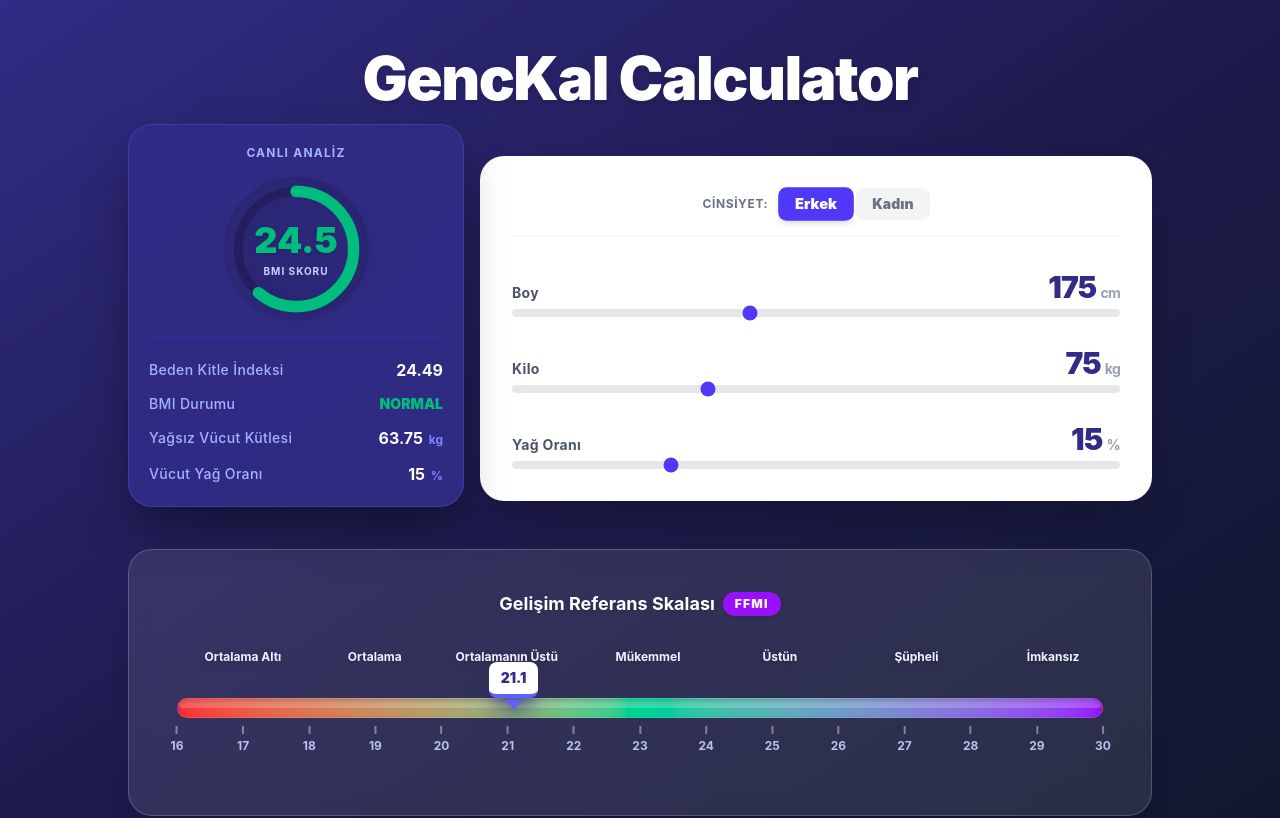
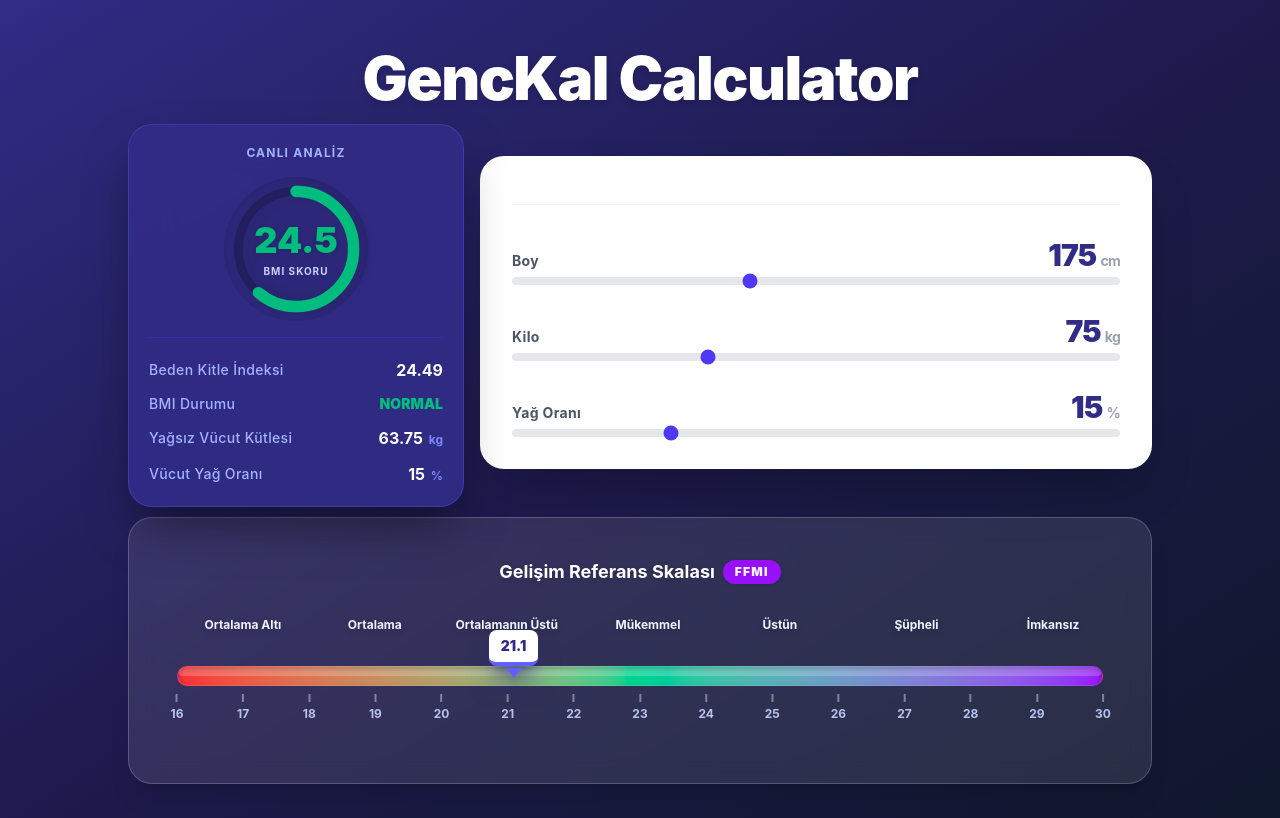
Before and after one commit to Weledonium/GencKal, a Next.js app: page / in a window 1280 px wide. Shown: the top 818 px of the page. Built offline with nearby package versions, Linux system fonts and the light colour scheme.

Commit message:
refactor(ui): clean up InputPanel and move demographic inputs to step 2 form

```diff
--- a/src/components/InputPanel.tsx
+++ b/src/components/InputPanel.tsx
@@ -8,34 +8,13 @@ interface InputPanelProps {
 }
 
 export default function InputPanel({ data, handleChange, setField }: InputPanelProps) {
-    const { boy, kilo, yagOrani, cinsiyet } = data;
+    const { boy, kilo, yagOrani } = data;
 
     return (
         <div className="w-full md:ml-[19rem] lg:ml-[22rem] bg-white text-gray-800 rounded-3xl shadow-2xl p-6 md:p-8 z-10 relative flex flex-col justify-center">
 
             {/* Top Bar: Compact Extra Data */}
             <div className="flex items-center justify-center mb-8 pb-4 border-b border-gray-100 text-sm">
-
-                {/* Gender */}
-                <div className="flex items-center gap-3">
-                    <span className="font-bold text-gray-500 text-xs uppercase tracking-wider">Cinsiyet:</span>
-                    <div className="flex items-center gap-1">
-                        <button
-                            onClick={() => setField('cinsiyet', 'erkek')}
-                            type="button"
-                            className={`px-4 py-1.5 rounded-lg text-sm font-black transition-all ${cinsiyet === 'erkek' ? 'bg-indigo-600 text-white shadow-md scale-105' : 'bg-gray-100 text-gray-500 hover:bg-gray-200 hover:text-gray-700'}`}
-                        >
-                            Erkek
-                        </button>
-                        <button
-                            onClick={() => setField('cinsiyet', 'kadın')}
-                            type="button"
-                            className={`px-4 py-1.5 rounded-lg text-sm font-black transition-all ${cinsiyet === 'kadın' ? 'bg-pink-600 text-white shadow-md scale-105' : 'bg-gray-100 text-gray-500 hover:bg-gray-200 hover:text-gray-700'}`}
-                        >
-                            Kadın
-                        </button>
-                    </div>
-                </div>
             </div>
 
             {/* Main Sliders Exactly like FFMI Calculator */}
--- a/src/components/OnboardingForm.tsx
+++ b/src/components/OnboardingForm.tsx
@@ -154,6 +154,31 @@ export default function OnboardingForm() {
                             </h2>
 
                             <div className="grid grid-cols-1 md:grid-cols-2 gap-8">
+                                {/* Cinsiyet */}
+                                <div className="flex flex-col">
+                                    <label className="text-xs font-bold text-gray-500 uppercase tracking-widest mb-2">Cinsiyet</label>
+                                    <select name="cinsiyet" value={formData.fizikselVeriler.cinsiyet} onChange={handleFizikselChange} className="border-2 border-gray-200 rounded-xl p-4 focus:ring-0 focus:border-indigo-500 outline-none transition-all font-semibold text-gray-700 bg-gray-50 hover:bg-white hover:border-indigo-300">
+                                        <option value="erkek">Erkek</option>
+                                        <option value="kadin">Kadın</option>
+                                    </select>
+                                </div>
+
+                                <div className="flex flex-col">
+                                    <label className="text-xs font-bold text-gray-500 uppercase tracking-widest mb-2">Yaşınız</label>
+                                    <input name="yas" type="number" min="15" max="100" value={formData.fizikselVeriler.yas} onChange={handleFizikselChange} className="border-2 border-gray-200 rounded-xl p-4 focus:ring-2 focus:ring-indigo-100 focus:border-indigo-500 outline-none transition-all font-semibold text-gray-700 bg-gray-50 hover:bg-white" required />
+                                </div>
+
+                                <div className="flex flex-col md:col-span-2">
+                                    <label className="text-xs font-bold text-gray-500 uppercase tracking-widest mb-2">Aktivite Seviyesi</label>
+                                    <select name="aktiviteSeviyesi" value={formData.fizikselVeriler.aktiviteSeviyesi} onChange={handleFizikselChange} className="border-2 border-gray-200 rounded-xl p-4 focus:ring-0 focus:border-indigo-500 outline-none transition-all font-semibold text-gray-700 bg-gray-50 hover:bg-white hover:border-indigo-300">
+                                        <option value="hareketsiz (ofis işi)">Hareketsiz (Ofis İşi)</option>
+                                        <option value="hafif egzersiz (haftada 1-2 gün)">Hafif Egzersiz (1-2 Gün)</option>
+                                        <option value="orta düzey egzersiz (haftada 3-5 gün)">Orta Düzey (3-5 Gün)</option>
+                                        <option value="yoğun egzersiz (haftada 6-7 gün)">Yoğun Egzersiz (6-7 Gün)</option>
+                                        <option value="atlet (günde 2 kez egzersiz)">Atlet (Günde 2 Kez)</option>
+                                    </select>
+                                </div>
+
                                 {/* Yaş */}
                                 <div className="flex flex-col">
                                     <label className="text-xs font-bold text-gray-500 uppercase tracking-widest mb-2">Yaş</label>
```
